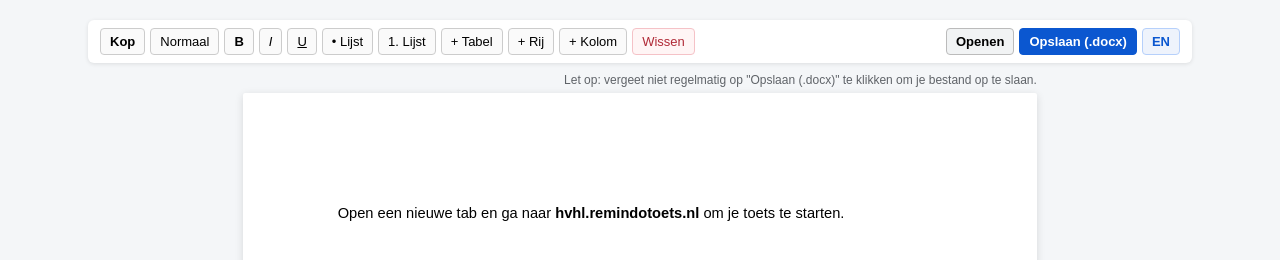
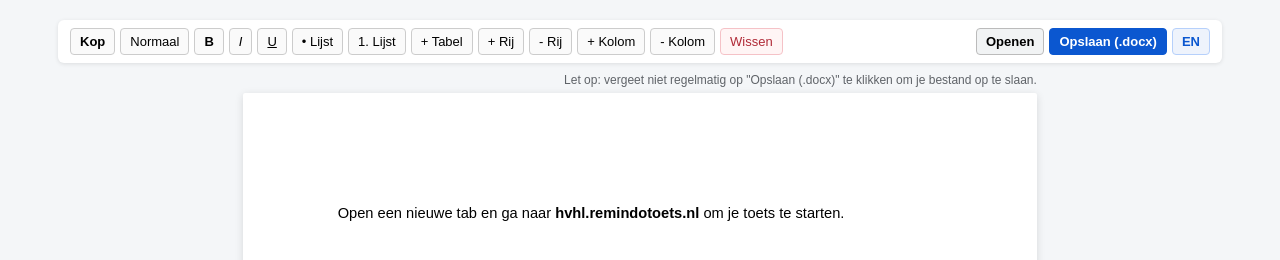
Before and after one commit to Maar10ve/toets-editor, a plain HTML site: page index.html in a window 1280 px wide. Shown: the top 260 px of the page. Drawn offline with Linux system fonts and the light colour scheme.

Commit message:
Update index.html

```diff
--- a/index.html
+++ b/index.html
@@ -7,7 +7,7 @@
   <style>
     body { font-family: Arial, sans-serif; background: #f4f6f8; margin: 0; padding: 20px; }
     .toolbar {
-      max-width: 1080px; margin: 0 auto 10px auto; background: #fff; padding: 8px 12px;
+      max-width: 1140px; margin: 0 auto 10px auto; background: #fff; padding: 8px 12px;
       border-radius: 6px; box-shadow: 0 1px 4px rgba(0,0,0,0.1);
       display: flex; flex-wrap: nowrap; gap: 5px; align-items: center; overflow-x: auto;
     }
@@ -65,7 +65,9 @@
   <button id="btnNumber" onclick="cmd('insertOrderedList')">1. Lijst</button>
   <button id="btnTable" onclick="insertTable()">+ Tabel</button>
   <button id="btnRow" onclick="addRow()">+ Rij</button>
+  <button id="btnDelRow" onclick="deleteRow()">- Rij</button>
   <button id="btnCol" onclick="addCol()">+ Kolom</button>
+  <button id="btnDelCol" onclick="deleteCol()">- Kolom</button>
   <button id="btnClear" class="clear" onclick="clearEditor()">Wissen</button>
   <input type="file" id="fileInput" accept=".pdf,.docx" style="display:none">
   <button id="btnOpen" class="open" onclick="triggerOpenFile()">Openen</button>
@@ -94,7 +96,9 @@
       number: '1. Lijst',
       table: '+ Tabel',
       row: '+ Rij',
+      delRow: '- Rij',
       col: '+ Kolom',
+      delCol: '- Kolom',
       clearBtn: 'Wissen',
       openBtn: 'Openen',
       exportBtn: 'Opslaan (.docx)',
@@ -120,7 +124,9 @@
       number: '1. List',
       table: '+ Table',
       row: '+ Row',
+      delRow: '- Row',
       col: '+ Column',
+      delCol: '- Column',
       clearBtn: 'Clear',
       openBtn: 'Open',
       exportBtn: 'Save (.docx)',
@@ -176,7 +182,9 @@
     document.getElementById('btnNumber').textContent = t.number;
     document.getElementById('btnTable').textContent = t.table;
     document.getElementById('btnRow').textContent = t.row;
+    document.getElementById('btnDelRow').textContent = t.delRow;
     document.getElementById('btnCol').textContent = t.col;
+    document.getElementById('btnDelCol').textContent = t.delCol;
     document.getElementById('btnClear').textContent = t.clearBtn;
     document.getElementById('btnOpen').textContent = t.openBtn;
     document.getElementById('btnExport').textContent = t.exportBtn;
@@ -283,6 +291,19 @@
     saveState();
   }
 
+  function deleteRow() {
+    const cell = getActiveTableCell();
+    if (!cell) return alert(i18n[currentLang].alertTable);
+    const row = cell.parentNode;
+    const table = cell.closest('table');
+    if (table.rows.length <= 1) {
+      table.remove();
+    } else {
+      row.remove();
+    }
+    saveState();
+  }
+
   function addCol() {
     const cell = getActiveTableCell();
     if (!cell) return alert(i18n[currentLang].alertTable);
@@ -292,6 +313,21 @@
       const newCell = row.insertCell(colIndex + 1);
       newCell.innerHTML = '<br>';
     });
+    saveState();
+  }
+
+  function deleteCol() {
+    const cell = getActiveTableCell();
+    if (!cell) return alert(i18n[currentLang].alertTable);
+    const colIndex = cell.cellIndex;
+    const table = cell.closest('table');
+    if (table.rows[0].cells.length <= 1) {
+      table.remove();
+    } else {
+      Array.from(table.rows).forEach(row => {
+        if (row.cells[colIndex]) row.deleteCell(colIndex);
+      });
+    }
     saveState();
   }
 
```
